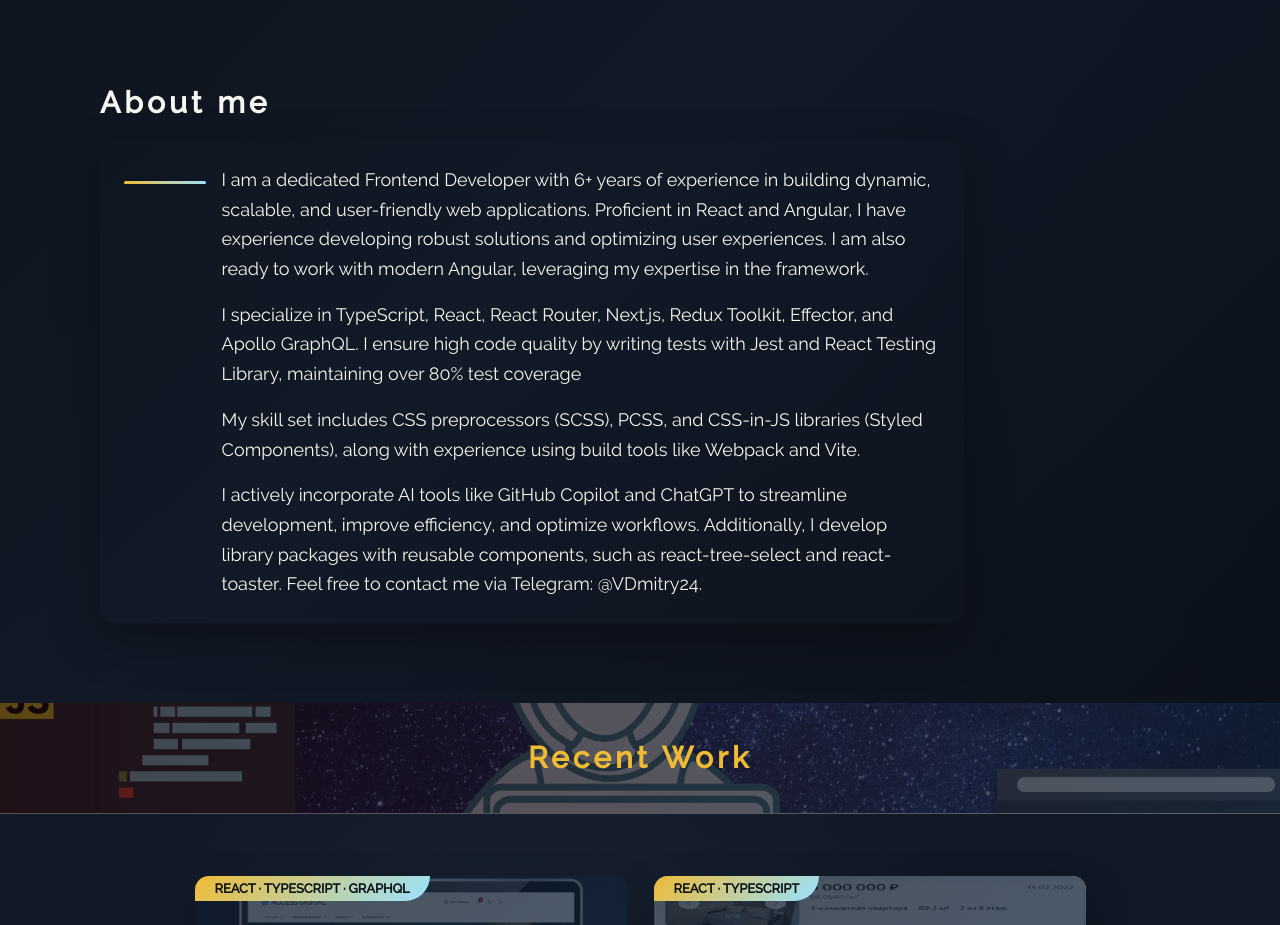
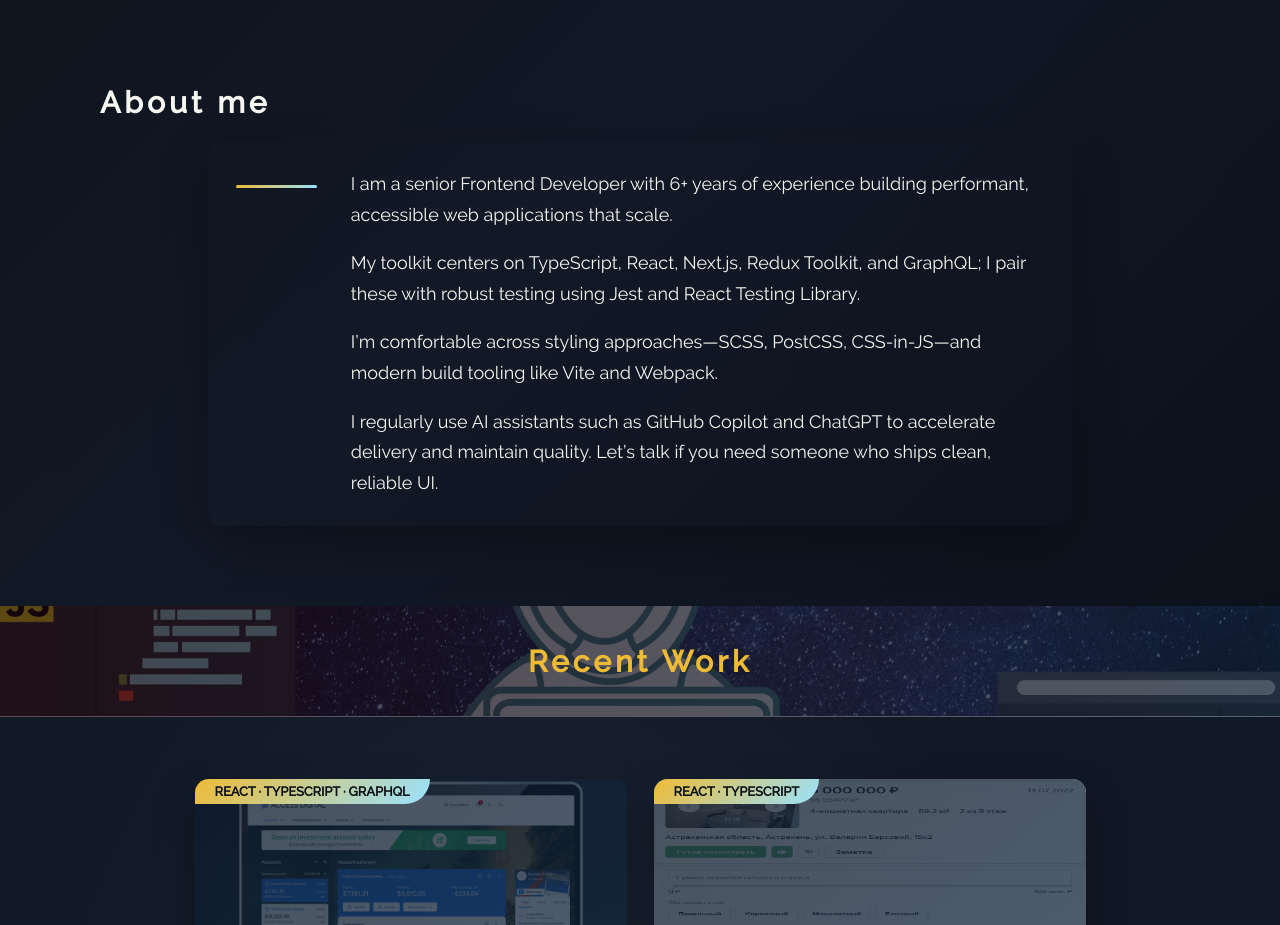
Before and after one commit to dyzz24/portfolio, a React (Vite) app: page / in a window 1280 px wide. Shown: the part 800-1725 px from the top of the page. Built offline with nearby package versions, Linux system fonts and the light colour scheme.

Commit message:
improvements

```diff
--- a/src/pages/main-page/about-section/about.scss
+++ b/src/pages/main-page/about-section/about.scss
@@ -1,4 +1,4 @@
-@use "../../../styles/default" as *;
+@use '../../../styles/default' as *;
 
 h2 {
   @include h2_txt(32px, 4px);
@@ -19,6 +19,7 @@ h2 {
     flex-direction: column;
     justify-content: center;
     box-sizing: border-box;
+    max-width: 980px;
   }
 
   &__image_container {
@@ -35,16 +36,18 @@ h2 {
 .about__wrapper {
   display: flex;
   align-items: center;
+  justify-content: center;
 }
 
 .about__text_body {
   display: flex;
   margin-top: 32px;
-  padding: 24px;
+  padding: 28px;
   border-radius: 14px;
   background: var(--surface-color);
   box-shadow: 0 18px 48px rgba(0, 0, 0, 0.3);
   border: 1px solid var(--border-subtle);
+  gap: 18px;
 }
 
 .line_l {
@@ -62,10 +65,10 @@ h2 {
   display: flex;
   flex-direction: column;
   font-family: "Raleway-Regular";
-  font-size: 19px;
+  font-size: 18px;
   color: var(--main-text-white-color);
-  line-height: 1.65;
-  gap: 16px;
+  line-height: 1.7;
+  gap: 18px;
 
   span {
     margin-bottom: 0;
@@ -73,32 +76,22 @@ h2 {
 }
 
 @media screen and (max-width: 1024px) {
-  .about__text {
-    width: 100%;
-  }
-
   .about__text_body {
     padding: 24px;
   }
 
   .text_block {
-    font-size: 18px;
+    font-size: 17px;
   }
 }
 
 @media screen and (max-width: 768px) {
   .about__text_body {
-    flex-direction: column;
     padding: 18px 16px;
   }
 
-  .line_l {
-    width: 80px;
-    margin-bottom: 12px;
-  }
-
   .text_block {
-    font-size: 16px;
-    line-height: 1.6;
+    font-size: 15px;
+    line-height: 1.65;
   }
 }
--- a/src/pages/main-page/about-section/index.tsx
+++ b/src/pages/main-page/about-section/index.tsx
@@ -12,36 +12,26 @@ export const AboutSection: React.FC<IWithRefChildren> = ({ refElement }) => {
                         <span className="line_l"></span>
                         <div className="text_block">
                             <span>
-                                I am a dedicated Frontend Developer with 6+
-                                years of experience in building dynamic,
-                                scalable, and user-friendly web applications.
-                                Proficient in React and Angular, I have
-                                experience developing robust solutions and
-                                optimizing user experiences. I am also ready to
-                                work with modern Angular, leveraging my
-                                expertise in the framework.
+                                I am a senior Frontend Developer with 6+ years of
+                                experience building performant, accessible web
+                                applications that scale.
                             </span>
                             <span>
-                                I specialize in TypeScript, React, React Router,
-                                Next.js, Redux Toolkit, Effector, and Apollo
-                                GraphQL. I ensure high code quality by writing
-                                tests with Jest and React Testing Library,
-                                maintaining over 80% test coverage
+                                My toolkit centers on TypeScript, React, Next.js,
+                                Redux Toolkit, and GraphQL; I pair these with
+                                robust testing using Jest and React Testing
+                                Library.
                             </span>
                             <span>
-                                My skill set includes CSS preprocessors (SCSS),
-                                PCSS, and CSS-in-JS libraries (Styled
-                                Components), along with experience using build
-                                tools like Webpack and Vite.
+                                I’m comfortable across styling approaches—SCSS,
+                                PostCSS, CSS-in-JS—and modern build tooling like
+                                Vite and Webpack.
                             </span>
                             <span>
-                                I actively incorporate AI tools like GitHub
-                                Copilot and ChatGPT to streamline development,
-                                improve efficiency, and optimize workflows.
-                                Additionally, I develop library packages with
-                                reusable components, such as react-tree-select
-                                and react-toaster. Feel free to contact me via
-                                Telegram: @VDmitry24.
+                                I regularly use AI assistants such as GitHub
+                                Copilot and ChatGPT to accelerate delivery and
+                                maintain quality. Let’s talk if you need someone
+                                who ships clean, reliable UI.
                             </span>
                         </div>
                     </div>
```
